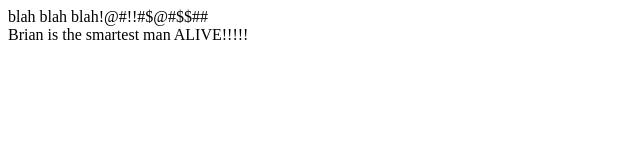
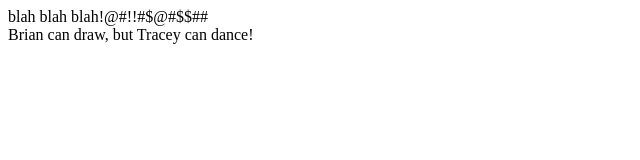
Before and after one commit to magin3191/teamRepo, a website: page index.html in a window 1280 px wide. Shown: the full height of the page, 0-640 px from the left. Drawn offline with Linux system fonts and the light colour scheme.

Commit message:
Tracey dances

```diff
--- a/index.html
+++ b/index.html
@@ -8,7 +8,7 @@
 
 blah blah blah!@#!!#$@#$$##
 
- <header> Brian is the smartest man ALIVE!!!!!</header>
+ <header> Brian can draw, but Tracey can dance!</header>
 
   </body>
 </html>
```
